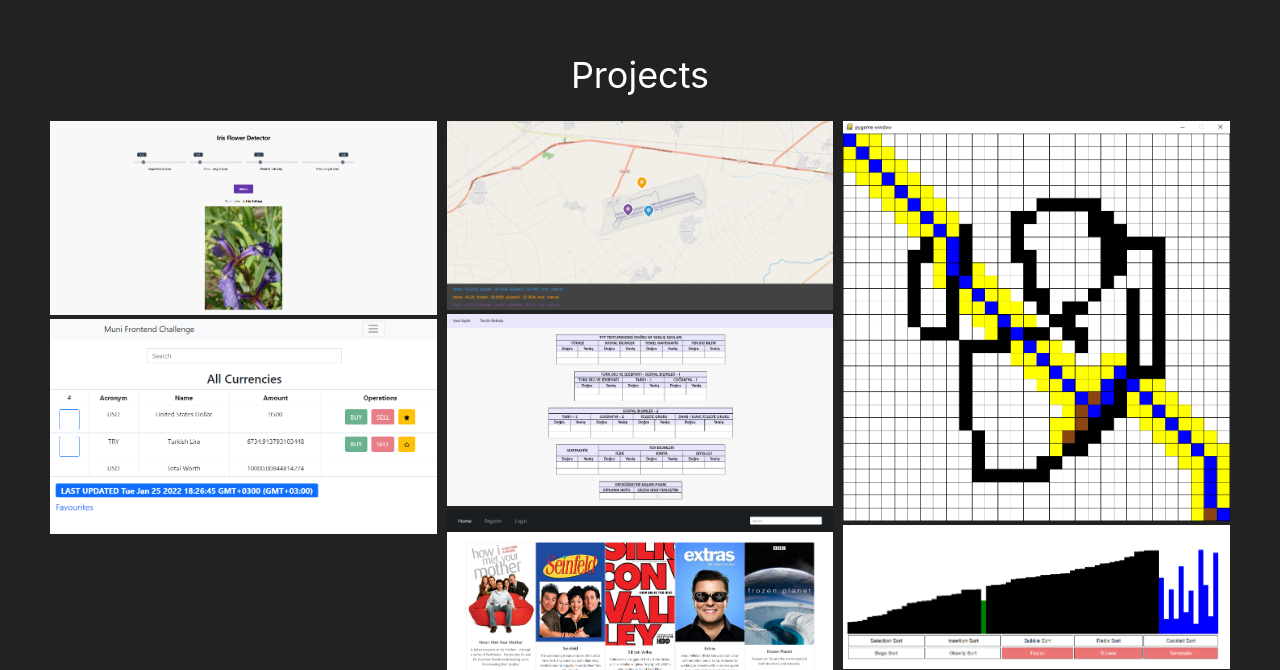
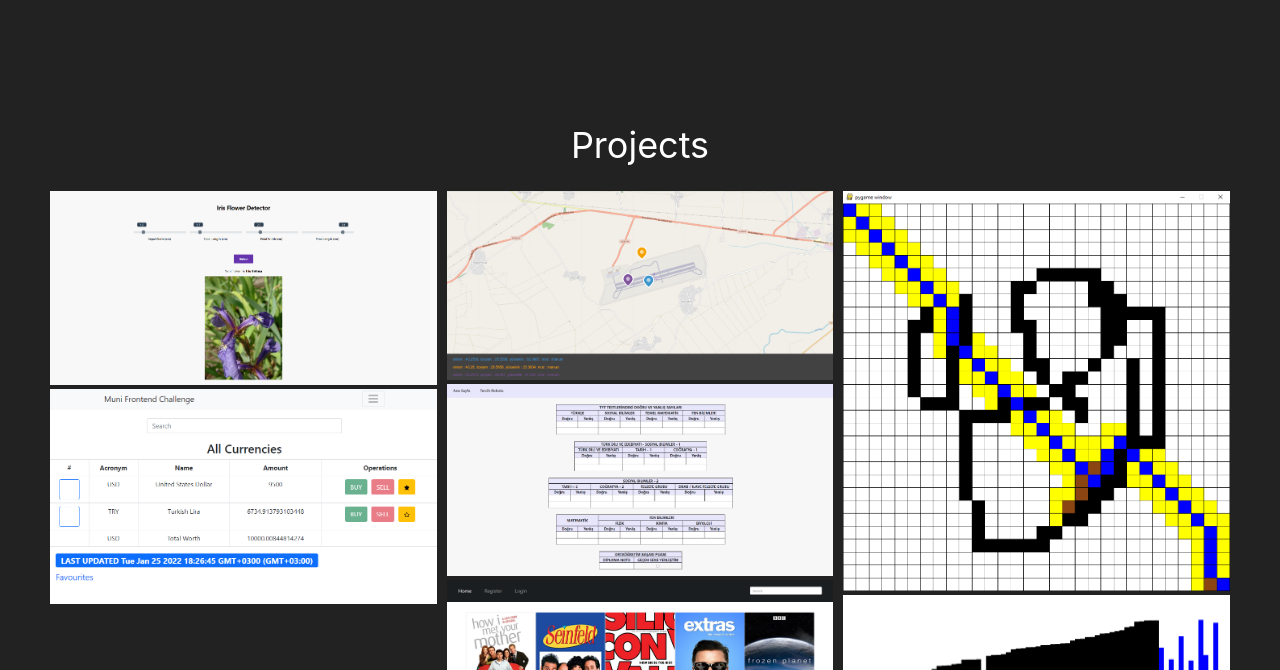
Before and after one commit to barisayyildiz/my-portfolio-page, a Next.js app: page /posts in a window 1280 px wide. Shown: the part 550-1220 px from the top of the page. Built offline with nearby package versions, Linux system fonts and the light colour scheme.

Commit message:
data dosya adı değiştirildi

```diff
--- a/components/About/index.js
+++ b/components/About/index.js
@@ -1,6 +1,6 @@
 import React from 'react';
 
-import { user } from '../../data/constants.js'
+import { user } from '../../data'
 import { AboutWrapper, Button } from './AboutStyle'
 
 import { Header } from '../../styles/GlobalStyles'
--- a/components/Home/index.js
+++ b/components/Home/index.js
@@ -2,7 +2,7 @@ import Link from 'next/link'
 import React from 'react'
 
 import { Hero } from './HomeStyles'
-import { user } from '../../data/constants'
+import { user } from '../../data'
 import { Linkedin, Github, Medium, CV } from '../SocialMediaIcons';
 
 function Home(){
--- a/components/Projects/ProjectStyles.js
+++ b/components/Projects/ProjectStyles.js
@@ -3,7 +3,7 @@ import styled from "styled-components";
 export const ProjectsWrapper = styled.div`
 	width: 100%;
 	text-align: center;
-	padding: 30px 50px;
+	padding: 100px 50px;
 	.projects_grid{
 		column-count: 3;
   	column-gap: 10px;
--- a/components/Projects/index.js
+++ b/components/Projects/index.js
@@ -1,6 +1,6 @@
 import Link from 'next/link'
 import React from 'react'
-import { projects } from '../../data/constants'
+import { projects } from '../../data'
 import { Code, Demo } from '../SocialMediaIcons';
 import Card from '../ProjectCard'
 import { ProjectsWrapper } from './ProjectStyles'
--- a/components/ResumeLayout/index.js
+++ b/components/ResumeLayout/index.js
@@ -1,6 +1,6 @@
 import React from 'react'
 
-import { educations, experiences } from '../../data/constants'
+import { educations, experiences } from '../../data'
 import { ExperienceWrapper } from './ExperienceStyle'
 import { ExperienceCard, EducationCard } from '../ExperienceCard'
 
--- a/data/constants.js
+++ b/data/index.js
@@ -46,6 +46,7 @@ export const projects = [
 	{
 		name : "Sorting Algorithms Visualizer",
 		code : "https://github.com/barisayyildiz/Sorting-Algorithms-Visualizer",
+		demo : "https://barisayyildiz.github.io/Sorting-Algorithms-Visualizer/",
 		image : "/images/sorting.png"
 	},
 ]
--- a/pages/blog.js
+++ b/pages/blog.js
@@ -1,4 +1,4 @@
-import { user, projects } from '../data/constants'
+import { user, projects } from '../data'
 
 // posts will be populated at build time by getStaticProps()
 function Blog({ projects }) {
```
